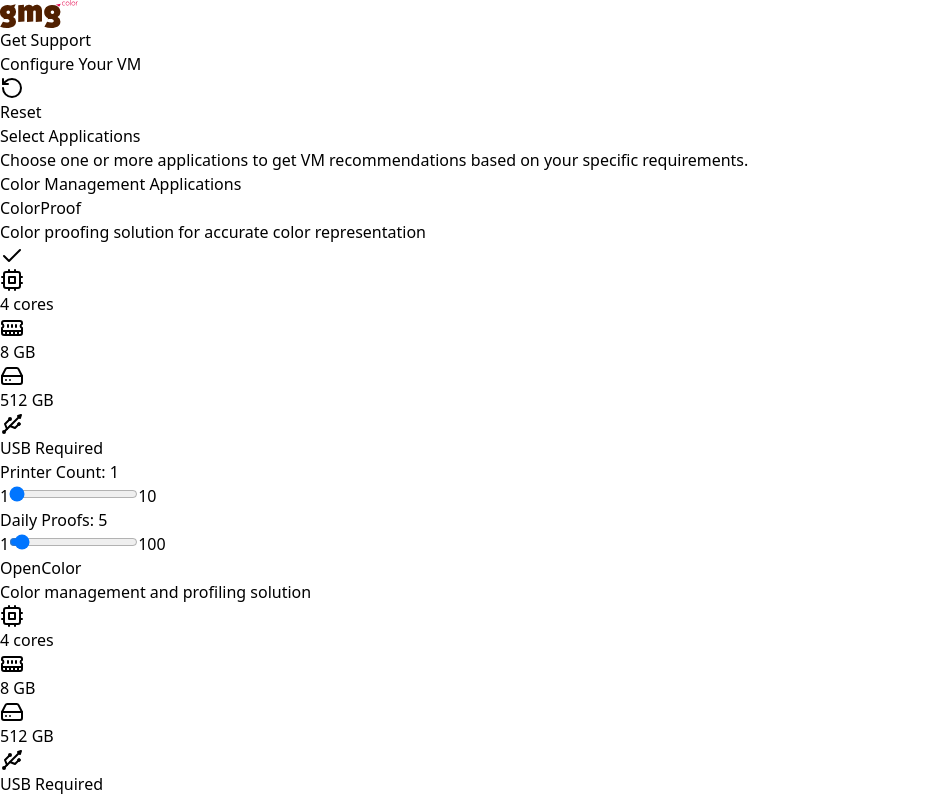
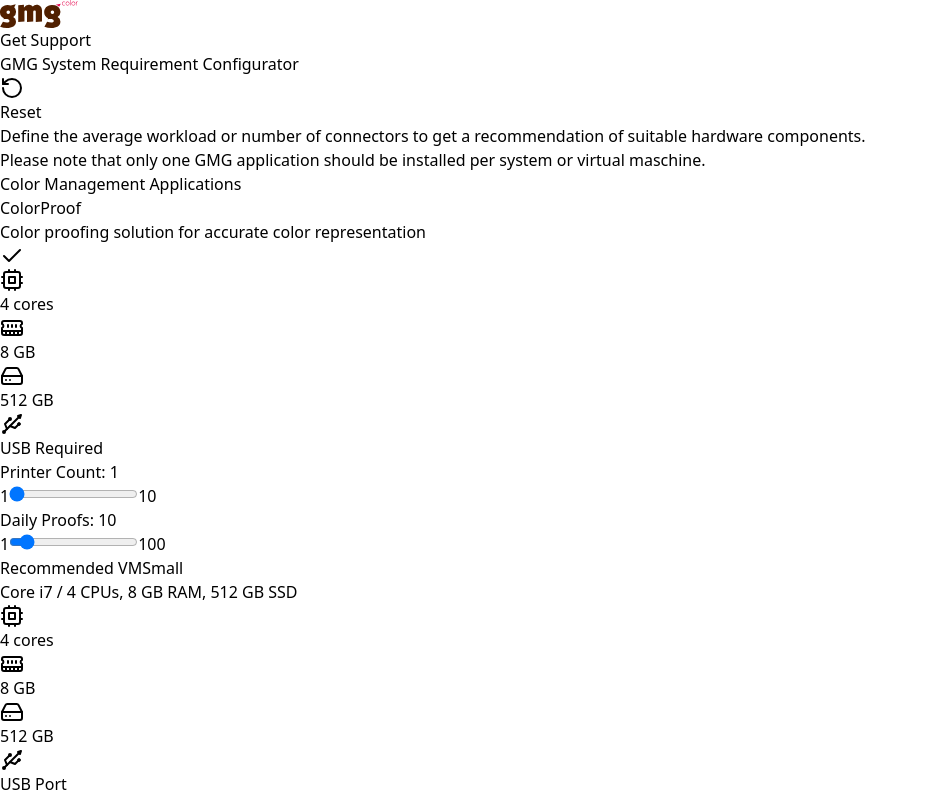
Before and after one commit to derb0bby/gmg-vmsizeconfigurator, a React (Vite) app: page / in a window 1280 px wide. Both pictures are taken after a click on the element 640 px from the left and 220 px from the top of the page. Shown: the top 800 px of the page, without its empty margins (0-928 px from the left). Built offline with nearby package versions, Linux system fonts and the light colour scheme.

Commit message:
implemented feedback from isabel

```diff
--- a/src/App.tsx
+++ b/src/App.tsx
@@ -1,7 +1,6 @@
 import React, { useState } from 'react';
 import Header from './components/Header';
 import ApplicationSelector from './components/ApplicationSelector';
-import VMRecommendation from './components/VMRecommendation';
 import { applications } from './data/applications';
 import { applicationParameters } from './data/applicationParameters';
 import { ApplicationParameterValues } from './types';
@@ -40,7 +39,7 @@
       <Header />
       <main className="container mx-auto px-4 py-8">
         <div className="flex justify-between items-center mb-6">
-          <h2 className="text-xl font-semibold text-[#333]">Configure Your VM</h2>
+          <h2 className="text-xl font-semibold text-[#333]">GMG System Requirement Configurator</h2>
           <button
             onClick={handleReset}
             className="inline-flex items-center px-4 py-2 text-sm font-medium text-[#ee2d68] bg-white border border-[#ee2d68] rounded-md hover:bg-[#ee2d68] hover:text-white transition-colors"
@@ -58,12 +57,6 @@
           parameterValues={parameterValues}
           onParameterChange={handleParameterChange}
         />
-
-        <VMRecommendation
-          selectedApplications={selectedApplications}
-          parameterValues={parameterValues}
-          customRequirements={{ cpu: 1, ram: 1, storage: 10 }}
-        />
       </main>
     </div>
   );
--- a/src/components/ApplicationSelector.tsx
+++ b/src/components/ApplicationSelector.tsx
@@ -1,6 +1,8 @@
 import React from 'react';
-import { Application, ApplicationParameter } from '../types';
+import { Application, ApplicationParameter, VMSize } from '../types';
 import { Check, Cpu, MemoryStick, HardDrive, Usb } from 'lucide-react';
+import { vmSizes } from '../data/vmSizes';
+import { calculateRequirements, findOptimalVM } from '../utils/vmCalculator';
 
 interface ApplicationSelectorProps {
   applications: Application[];
@@ -27,11 +29,29 @@
     ['color-proof', 'open-color', 'color-server-conv-multi', 'color-server-digital'].includes(app.id)
   );
 
+  const getRecommendedVM = (appId: string): VMSize | null => {
+    // Calculate requirements for this single application
+    const baseRequirements = calculateRequirements(applications, [appId]);
+
+    // Find optimal VM for this application
+    return findOptimalVM(
+      vmSizes,
+      baseRequirements.cpu,
+      baseRequirements.ram,
+      baseRequirements.storage,
+      baseRequirements.requiresUsb,
+      [appId],
+      parameterValues
+    );
+  };
+
   return (
     <div className="mt-6">
-      <h2 className="text-xl font-semibold mb-4 text-[#333]">Select Applications</h2>
-      <p className="text-sm text-gray-600 mb-4">
-        Choose one or more applications to get VM recommendations based on your specific requirements.
+      <p className="text-sm text-gray-600">
+        Define the average workload or number of connectors to get a recommendation of suitable hardware components.
+      </p>
+			<p className="text-sm text-gray-600 mb-4">
+				Please note that only one GMG application should be installed per system or virtual maschine.
       </p>
 
       <div className="mb-8">
@@ -39,6 +59,7 @@
         <div className="grid grid-cols-1 md:grid-cols-2 lg:grid-cols-2 gap-4">
           {colorApplications.map((app) => {
             const appParameters = parameters.filter(param => param.applicationId === app.id);
+            const recommendedVM = selectedApplications.includes(app.id) ? getRecommendedVM(app.id) : null;
 
             return (
               <div
@@ -144,6 +165,36 @@
                     </div>
                   </div>
                 )}
+
+                {selectedApplications.includes(app.id) && recommendedVM && (
+                  <div className="mt-4 pt-4 border-t border-gray-200">
+                    <div className="bg-white rounded-lg p-3 border border-[#ee2d68]">
+                      <h4 className="text-sm font-medium text-[#333] mb-2 flex items-center">
+                        Recommended VM
+                        <span className="ml-2 inline-flex items-center px-2 py-0.5 rounded-full text-xs font-medium bg-[#ee2d68] text-white">
+                          {recommendedVM.name}
+                        </span>
+                      </h4>
+                      <p className="text-xs text-gray-600 mb-2">{recommendedVM.description}</p>
+                      <div className="flex flex-wrap gap-2">
+                        <span className="inline-flex items-center px-2 py-0.5 rounded-full text-xs font-medium bg-[#F5F5F5] text-[#333]">
+                          <Cpu className="h-3 w-3 mr-1 text-[#ee2d68]" /> {recommendedVM.cpu} cores
+                        </span>
+                        <span className="inline-flex items-center px-2 py-0.5 rounded-full text-xs font-medium bg-[#F5F5F5] text-[#333]">
+                          <MemoryStick className="h-3 w-3 mr-1 text-[#ee2d68]" /> {recommendedVM.ram} GB
+                        </span>
+                        <span className="inline-flex items-center px-2 py-0.5 rounded-full text-xs font-medium bg-[#F5F5F5] text-[#333]">
+                          <HardDrive className="h-3 w-3 mr-1 text-[#ee2d68]" /> {recommendedVM.storage} GB
+                        </span>
+                        {recommendedVM.hasUsbPort && (
+                          <span className="inline-flex items-center px-2 py-0.5 rounded-full text-xs font-medium bg-[#F5F5F5] text-[#333]">
+                            <Usb className="h-3 w-3 mr-1 text-[#ee2d68]" /> USB Port
+                          </span>
+                        )}
+                      </div>
+                    </div>
+                  </div>
+                )}
               </div>
             );
           })}
--- a/src/data/applicationParameters.ts
+++ b/src/data/applicationParameters.ts
@@ -16,7 +16,7 @@
     applicationId: 'color-proof',
     name: 'Daily Proofs',
     type: 'number',
-    defaultValue: 5,
+    defaultValue: 10, // Changed from 5 to 10 to ensure small VM
     min: 1,
     max: 100
   },
@@ -27,7 +27,7 @@
     applicationId: 'open-color',
     name: 'Connectors',
     type: 'multipleChoice',
-    defaultValue: ['ColorProof'],
+    defaultValue: ['ColorProof'], // Keep single connector for small VM
     options: ['ColorProof', 'PackZ', 'ArtPro+', 'Illustrator Plugin']
   },
 
@@ -37,7 +37,7 @@
     applicationId: 'color-server-conv-multi',
     name: 'Files per Day',
     type: 'number',
-    defaultValue: 10,
+    defaultValue: 10, // Keep at 10 for small VM
     min: 1,
     max: 100
   },
@@ -48,7 +48,7 @@
     applicationId: 'color-server-digital',
     name: 'Files per Day',
     type: 'number',
-    defaultValue: 10,
+    defaultValue: 10, // Keep at 10 for small VM
     min: 1,
     max: 100
   }
--- a/src/utils/vmCalculator.ts
+++ b/src/utils/vmCalculator.ts
@@ -42,11 +42,12 @@
   switch (applicationId) {
     case 'color-proof': {
       const printerCount = appParams['printer-count'] as number || 1;
-      const dailyProofs = appParams['daily-proofs'] as number || 50;
+      const dailyProofs = appParams['daily-proofs'] as number || 10;
 
-      if (printerCount >= 3 || dailyProofs >= 30) {
+      // Adjusted thresholds to ensure default values result in 'small'
+      if (printerCount >= 3 || dailyProofs > 30) {
         return 'large';
-      } else if (printerCount >= 2 || dailyProofs <= 30) {
+      } else if (printerCount >= 2 || dailyProofs > 20) {
         return 'medium';
       } else {
         return 'small';
@@ -59,7 +60,7 @@
 
       if (connectorCount > 3) {
         return 'large';
-      } else if (connectorCount <= 3 && connectorCount > 1) {
+      } else if (connectorCount > 1) {
         return 'medium';
       } else {
         return 'small';
@@ -69,12 +70,12 @@
     case 'color-server-conv-multi':
     case 'color-server-digital': {
       const filesPerDay = applicationId === 'color-server-conv-multi'
-        ? appParams['files-per-day-conv-multi'] as number || 100
-        : appParams['files-per-day-digital'] as number || 100;
+        ? appParams['files-per-day-conv-multi'] as number || 10
+        : appParams['files-per-day-digital'] as number || 10;
 
       if (filesPerDay > 50) {
         return 'large';
-      } else if (filesPerDay <= 50 && filesPerDay > 20) {
+      } else if (filesPerDay > 20) {
         return 'medium';
       } else {
         return 'small';
@@ -118,8 +119,10 @@
     const appSize = determineVMSizeBasedOnParameters(appId, parameterValues);
 
     // Always use the largest required size
-    if (appSize === 'large' || (appSize === 'medium' && requiredSize === 'small')) {
-      requiredSize = appSize;
+    if (appSize === 'large') {
+      requiredSize = 'large';
+    } else if (appSize === 'medium' && requiredSize === 'small') {
+      requiredSize = 'medium';
     }
   });
 
```
